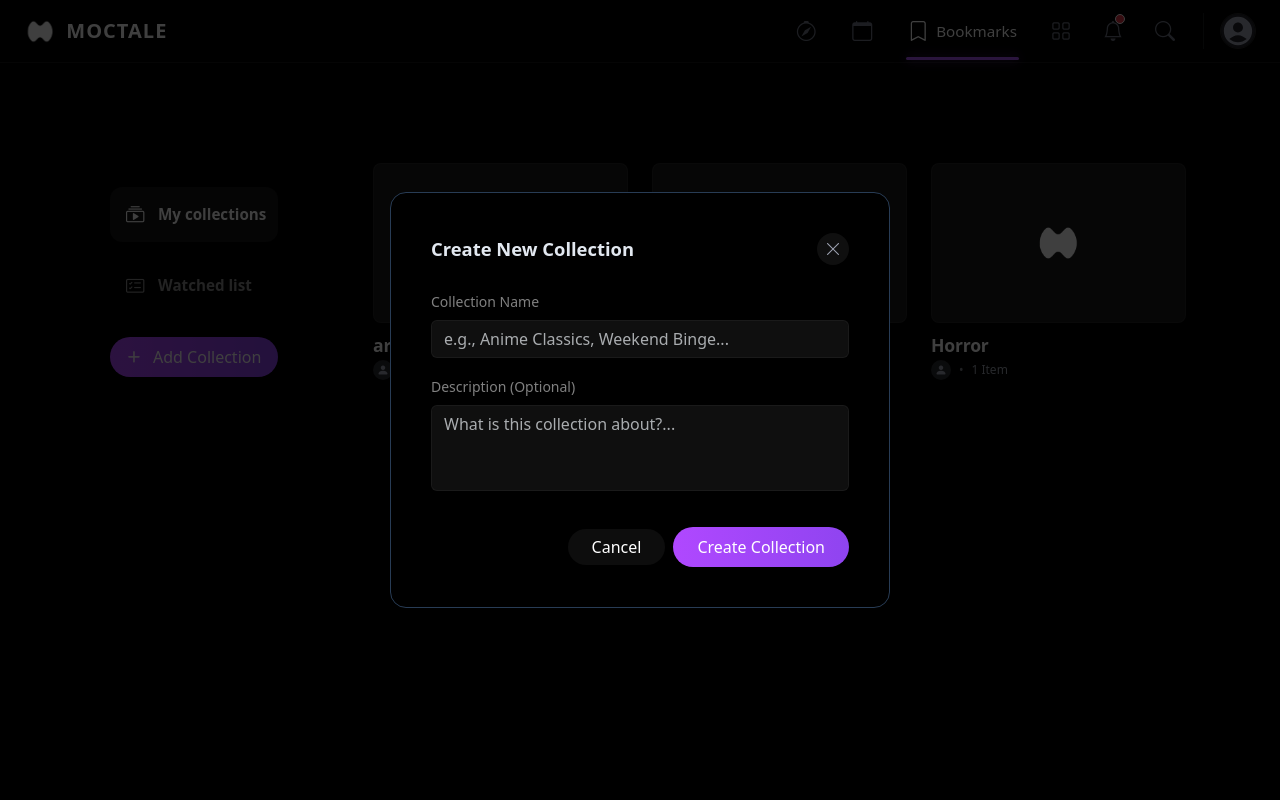
After one commit to Amrinder-17/Moctale-clone, a Django app: page /media/bookmark/ in a window 1280 px wide, after a click on "Add Collection". The commit adds this page. Run offline with Django 5.2, Linux system fonts and the light colour scheme; a user stored in the database is signed in; data comes from the database, SQL or seed files in the repository; both versions use the stored data as it was after the commit.

Commit message:
Add collection management features: implement bookmarks view, update models and templates for collections, and enhance UI with new styles

````diff
--- a/moctale/movies/static/movies/style.css
+++ b/moctale/movies/static/movies/style.css
@@ -1002,7 +1002,7 @@
     box-shadow: 0 8px 24px rgba(0, 0, 0, 0.6);
 }
 
-/* Stacking vertical buttons on the lower right block */
+/* Stacking vertical buttons on the schedule-sidebar lower right block */
 .action-buttons-vertical {
     min-width: 280px;
     position: relative;
@@ -1108,6 +1108,11 @@
     padding: 1.5rem 1rem;
     background: #090909;
     border-right: 1px solid rgba(255, 255, 255, 0.04);
+}
+.bookmarks-sidebar {
+    width: 200px;
+    flex-shrink: 0;
+    padding: 1.5rem 1rem;
 }
 
 .schedule-source-nav {
@@ -1444,3 +1449,49 @@
     background: rgba(122, 34, 255, 0.1);
     border-color: #7a22ff;
 }
+
+/* Collection Dynamic Display Grid Card Frame Elements */
+.collection-playlist-card {
+    background-image: var(--card-banner-url);
+    background-size: cover;
+    background-position: center;
+    height: 180px;
+    border: 1px solid rgba(255, 255, 255, 0.05);
+    transition: transform 0.25s cubic-bezier(0.4, 0, 0.2, 1), border-color 0.25s ease;
+    cursor: pointer;
+}
+
+.collection-playlist-card:hover {
+    transform: translateY(-4px);
+    border-color: rgba(122, 34, 255, 0.4); /* Theme accent highlight lines */
+}
+
+/* Matte background glass blur tracking layer */
+.card-gradient-shield {
+    background: linear-gradient(to top, rgba(0, 0, 0, 0.95) 20%, rgba(0, 0, 0, 0.4) 60%, rgba(0, 0, 0, 0.1) 100%);
+    z-index: 2;
+}
+
+.bg-blur {
+    background: rgba(255, 255, 255, 0.08) !important;
+    backdrop-filter: blur(8px);
+    border: 1px solid rgba(255, 255, 255, 0.05);
+}
+
+/* Enforce ellipsis tracking overrides on description lines */
+.truncate-description {
+    display: -webkit-box;
+    -webkit-line-clamp: 2;
+    -webkit-box-orient: vertical;
+    overflow: hidden;
+    text-overflow: ellipsis;
+    line-height: 1.3;
+}
+
+.extra-small {
+    font-size: 0.75rem !important;
+}
+
+.container-xl.py-5 {
+    padding-top: calc(56px + 2rem) !important; /* Adjust 56px to match your exact physical navbar height */
+}
--- /dev/null
+++ b/moctale/movies/templates/movies/bookmark.html
@@ -0,0 +1,236 @@
+{% extends "layout.html" %}
+{% load static %}
+{% block extra_css %}
+    <link rel="stylesheet" href="{% static 'movies/style.css' %}">
+{% endblock  %}
+{% block nav_active_explore %}{% endblock %}
+{% block nav_active_bookmark %}active{% endblock %}
+
+{% block content %}
+<div class="container-xl" style="padding-top: 100px !important; min-height: 100vh;">
+    <div class="row">
+
+        <div class="col-md-3 mb-4">
+            <aside class="bookmarks-sidebar d-none d-md-block">
+                <nav class="schedule-source-nav d-flex flex-column gap-3">
+                    <button type="button" class="schedule-source-btn active" data-source="My collections">
+                        <i class="bi bi-collection-play"></i>
+                        <span>My collections</span>
+                    </button>
+                    <button type="button" class="schedule-source-btn" data-source="Watched list">
+                        <i class="bi bi-card-checklist"></i>
+                        <span>Watched list</span>
+                    </button>
+
+                    <button type="button"
+                            data-bs-toggle="modal"
+                            data-bs-target="#createCollectionDashboardModal"
+                            class="mt-2 inline-flex w-100 items-center justify-content-center gap-2 h-10 rounded-full text-sm font-medium text-white hover:opacity-90 transition-opacity focus:outline-none"
+                            style="background: linear-gradient(to right, #B048FF, #8F44F0); border: none; height: 40px; border-radius: 50px; display: inline-flex; align-items: center; justify-content: center;"
+                            aria-label="Add Collection">
+                        <i class="bi bi-plus-lg" style="font-size: 0.9rem; -webkit-text-stroke: 0.5px; margin-right: 4px;"></i>
+                        <span>Add Collection</span>
+                    </button>
+                </nav>
+            </aside>
+        </div>
+
+        <div class="col-md-9">
+            <div class="row g-4 style-grid-fixes">
+
+                {% for col in collections %}
+                    <div class="col-sm-6 col-lg-4"> <div class="collection-item-block d-flex flex-column gap-2" style="cursor: pointer; width: 100%; max-width: 280px;">
+
+                            <div class="collection-media-box position-relative rounded-3 overflow-hidden d-flex align-items-center justify-content-center"
+                                 style="background-image: url('{{ col.banner_url }}'); background-size: cover; background-position: center; height: 160px; border: 1px solid rgba(255, 255, 255, 0.05); background-color: #1a1a1a;">
+                                {% if not col.banner %}
+                                    <div class="brand-logo-container d-flex align-items-center justify-content-center" style="width: 48px; height: 48px; flex-shrink: 0;">
+                                        <img src="{% static 'images/logo.png' %}" alt="Moctale" style="width: 100%; height: 100%; object-fit: contain; flex-shrink: 0;">
+                                    </div>
+                                {% endif %}
+                            </div>
+
+                            <div class="collection-meta-details mt-1">
+                                <h3 class="text-white fw-bold mb-1" style="font-size: 1.1rem; letter-spacing: -0.2px;">{{ col.name }}</h3>
+                                <div class="d-flex align-items-center text-muted gap-2 extra-small" style="font-size: 0.85rem; color: #7a7e85 !important;">
+                                    <div class="user-mini-avatar d-flex align-items-center justify-content-center bg-dark rounded-circle" style="width: 20px; height: 20px; background-color: #2a2c30 !important;">
+                                        <i class="bi bi-person-fill" style="font-size: 0.75rem; color: #a0a5b5;"></i>
+                                    </div>
+                                    <span>•</span>
+                                    {% if col.is_default %}
+                                        <span class="d-flex align-items-center" title="Private default collection">
+                                            <i class="bi bi-lock-fill" style="font-size: 0.85rem;"></i>
+                                        </span>
+                                        <span>•</span>
+                                    {% endif %}
+                                    <span style="font-weight: 500; color: #9ca3af;">
+                                        {{ col.total_movies }} Item{{ col.total_movies|pluralize }}
+                                    </span>
+                                </div>
+                            </div>
+
+                        </div>
+                    </div>
+                {% empty %}
+                    <div class="col-12 text-center py-5">
+                        <div class="text-muted mb-3"><i class="bi bi-folder-x fs-1"></i></div>
+                        <h3 class="text-white h5">No collections found</h3>
+                        <p class="text-white-50 small">Your automatic baseline watchlist will generate when you reload your account.</p>
+                    </div>
+                {% endfor %}
+
+            </div> </div> </div> </div> ```
+
+<div class="modal fade" id="createCollectionDashboardModal" tabindex="-1" aria-labelledby="createColModalLabel" aria-hidden="true" style="z-index: 2050;">
+    <div class="modal-dialog modal-dialog-centered">
+        <div class="modal-content custom-dark-modal p-4" style="background-color: #1a1a1a; border: 1px solid rgba(255, 255, 255, 0.08); border-radius: 16px; color: #fff;">
+
+            <div class="modal-header border-0 pb-2 d-flex justify-content-between align-items-center">
+                <h5 class="modal-title fw-bold" id="createColModalLabel" style="font-size: 1.15rem;">Create New Collection</h5>
+                <button type="button" class="btn-close-custom" data-bs-dismiss="modal" aria-label="Close" style="background: rgba(255, 255, 255, 0.06); border: none; color: #a0a5b5; width: 32px; height: 32px; border-radius: 50%;">
+                    <i class="bi bi-x-lg"></i>
+                </button>
+            </div>
+
+            <div class="modal-body py-3">
+                <form id="dashboardCreateCollectionForm">
+                    {% csrf_token %}
+                    <div class="mb-3">
+                        <label for="dashboardColName" class="form-label text-white-50 small fw-medium">Collection Name</label>
+                        <input type="text" class="form-control bg-dark text-white border-secondary" id="dashboardColName" placeholder="e.g., Anime Classics, Weekend Binge..." required style="background-color: #0f0f0f !important; border-color: rgba(255,255,255,0.1) !important;">
+                    </div>
+                    <div class="mb-2">
+                        <label for="dashboardColDesc" class="form-label text-white-50 small fw-medium">Description (Optional)</label>
+                        <textarea class="form-control bg-dark text-white border-secondary" id="dashboardColDesc" rows="3" placeholder="What is this collection about?..." style="background-color: #0f0f0f !important; border-color: rgba(255,255,255,0.1) !important; resize: none;"></textarea>
+                    </div>
+                </form>
+            </div>
+
+            <div class="modal-footer border-0 pt-2">
+                <button type="button" class="btn btn-secondary rounded-full px-4 text-sm" data-bs-dismiss="modal" style="border-radius: 50px; background: rgba(255,255,255,0.05); border: none;">Cancel</button>
+                <button type="button" id="btnSubmitDashboardCollection" class="text-sm font-medium text-white px-4 py-2" style="background: linear-gradient(to right, #B048FF, #8F44F0); border: none; border-radius: 50px;">Create Collection</button>
+            </div>
+
+        </div>
+    </div>
+</div>
+<div id="moctaleSearchModal" class="search-overlay-modal-screen">
+        <div class="search-modal-inner-box">
+
+            <div class="search-input-field-wrapper">
+                <i class="bi bi-search glass-tint"></i>
+                <input type="text" id="liveSearchInput" placeholder="Search for Movies, Shows, Anime, Cast & Crew or Users..." autocomplete="off">
+            </div>
+
+            <div class="search-tabs-row">
+                <span class="tab-item active" data-tab="content">Content</span>
+                <span class="tab-item" data-tab="collections">Collections</span>
+                <span class="tab-item" data-tab="cast">Cast & Crew</span>
+                <span class="tab-item" data-tab="users">Users</span>
+            </div>
+
+            <div class="search-results-display-area">
+
+                <div id="searchDefaultState" class="modal-empty-state-pane">
+                    <div class="history-circle">
+                        <i class="bi bi-search"></i>
+                    </div>
+                    <h3>No recent searches</h3>
+                    <p>Your search history will appear here</p>
+                </div>
+
+                <div id="liveResultsGrid" class="live-results-grid hidden"></div>
+            </div>
+
+        </div>
+    </div>
+{% endblock content %}
+
+{% block extra_js %}
+<script src="https://cdn.jsdelivr.net/npm/bootstrap@5.3.2/dist/js/bootstrap.bundle.min.js"></script>
+
+<script>
+document.addEventListener('DOMContentLoaded', () => {
+    const btnSubmit = document.getElementById('btnSubmitDashboardCollection');
+    const inputName = document.getElementById('dashboardColName');
+    const inputDesc = document.getElementById('dashboardColDesc');
+    const form = document.getElementById('dashboardCreateCollectionForm');
+
+    if (btnSubmit && inputName) {
+        btnSubmit.addEventListener('click', async (e) => {
+            e.preventDefault();
+
+            const nameValue = inputName.value.trim();
+            const descValue = inputDesc ? inputDesc.value.trim() : '';
+            if (!nameValue) return;
+
+            const csrfToken = form.querySelector('[name=csrfmiddlewaretoken]').value;
+            const formData = new FormData();
+            formData.append('name', nameValue);
+            formData.append('description', descValue); // Optional field update
+
+            try {
+                const response = await fetch('/media/collection/create/', {
+                    method: 'POST',
+                    headers: { 'X-CSRFToken': csrfToken },
+                    body: formData
+                });
+                const data = await response.json();
+
+                if (data.success) {
+                    // Target your row grid wrapper
+                    const gridContainer = document.querySelector('.row.g-4');
+
+                    const newCardHtml = `
+                        <div class="col-sm-6 col-lg-4">
+                            <div class="collection-item-block d-flex flex-column gap-2" style="cursor: pointer; width: 100%; max-width: 280px;">
+                                <div class="collection-media-box position-relative rounded-3 overflow-hidden d-flex align-items-center justify-content-center"
+                                    style="background-image: url('/static/images/default_collection_banner.png'); background-size: cover; background-position: center; height: 160px; border: 1px solid rgba(255, 255, 255, 0.05); background-color: #1a1a1a;">
+                                    <div class="brand-logo-container d-flex align-items-center justify-content-center" style="width: 48px; height: 48px; flex-shrink: 0;">
+                                        <img src="/static/images/logo.png" alt="Moctale" style="width: 100%; height: 100%; object-fit: contain; flex-shrink: 0;">
+                                    </div>
+                                </div>
+                                <div class="collection-meta-details mt-1">
+                                    <h3 class="text-white fw-bold mb-1" style="font-size: 1.1rem; letter-spacing: -0.2px;">${data.name}</h3>
+                                    <div class="d-flex align-items-center text-muted gap-2 extra-small" style="font-size: 0.85rem; color: #7a7e85 !important;">
+                                        <div class="user-mini-avatar d-flex align-items-center justify-content-center bg-dark rounded-circle" style="width: 20px; height: 20px; background-color: #2a2c30 !important;">
+                                            <i class="bi bi-person-fill" style="font-size: 0.75rem; color: #a0a5b5;"></i>
+                                        </div>
+                                        <span>•</span>
+
+                                        <span class="d-flex align-items-center">
+                                            <i class="bi bi-lock-fill" style="font-size: 0.85rem;"></i>
+                                        </span>
+                                        <span>•</span>
+
+                                        <span style="font-weight: 500; color: #9ca3af;">
+                                            0 Items
+                                        </span>
+                                    </div>
+                                </div>
+                            </div>
+                        </div>
+                    `;
+
+                    // Hide empty states if any are active
+                    if (gridContainer.innerHTML.includes('No collections found')) {
+                        gridContainer.innerHTML = '';
+                    }
+
+                    // Append card live into the window list grid layout view
+                    gridContainer.insertAdjacentHTML('beforeend', newCardHtml);
+
+                    // Reset input elements and close modal smoothly
+                    form.reset();
+                    const modalElement = document.getElementById('createCollectionDashboardModal');
+                    const modalInstance = bootstrap.Modal.getInstance(modalElement) || new bootstrap.Modal(modalElement);
+                    modalInstance.hide();
+                }
+            } catch (err) {
+                console.error('Error adding folder record to dashboard grid context:', err);
+            }
+        });
+    }
+});
+</script>
+{% endblock extra_js %}
--- a/moctale/movies/urls.py
+++ b/moctale/movies/urls.py
@@ -10,4 +10,5 @@ urlpatterns = [
     path('toggle-activity/', views.toggle_movie_action, name='toggle_movie_action'),
     path('collection/toggle-movie/', views.toggle_collection_movie, name='toggle_collection_movie'),
     path('collection/create/', views.create_custom_collection, name='create_custom_collection'),
+    path('bookmark/',views.bookmarks,name='bookmarks'),
 ]
--- a/moctale/movies/views.py
+++ b/moctale/movies/views.py
@@ -9,6 +9,7 @@ from django.urls import reverse
 from django.views.decorators.http import require_POST
 from django.shortcuts import get_object_or_404
 from .models import Collection, UserMovieActivity
+from django.db.models import Count
 
 
 
@@ -522,16 +523,15 @@ def toggle_collection_movie(request):
         defaults={'movie_title': movie_title}
     )
 
-    # Toggle the collection membership status
-    if collection in activity.collections.all():
-        activity.collections.remove(collection)
+    if collection in activity.Collections.all():
+        activity.Collections.remove(collection)
         in_collection = False
     else:
-        activity.collections.add(collection)
+        activity.Collections.add(collection)
         in_collection = True
 
     # Determine if this movie is saved in ANY collections now (to style the main button)
-    has_any_collection = activity.collections.exists()
+    has_any_collection = activity.Collections.exists()
 
     return JsonResponse({
         'success': True,
@@ -559,3 +559,13 @@ def create_custom_collection(request):
         'id': collection.id,
         'name': collection.name
     })
+
+
+@login_required
+def bookmarks(request):
+    collections= request.user.collections.all().annotate(total_movies=Count('movies')
+    ).order_by('-is_default','-created_at')
+    context={
+        "collections":collections
+    }
+    return render(request,'movies/bookmark.html',context)
--- a/moctale/templates/layout.html
+++ b/moctale/templates/layout.html
@@ -8,7 +8,6 @@
     <link href="https://cdn.jsdelivr.net/npm/bootstrap@5.3.8/dist/css/bootstrap.min.css" rel="stylesheet" integrity="sha384-sRIl4kxILFvY47J16cr9ZwB07vP4J8+LH7qKQnuqkuIAvNWLzeN8tE5YBujZqJLB" crossorigin="anonymous">
     <link rel="stylesheet" href="https://cdn.jsdelivr.net/npm/bootstrap-icons@1.11.3/font/bootstrap-icons.min.css">
     <link href="{% static 'style.css' %}?v=1.1" rel="stylesheet">
-    <link rel="stylesheet" href="https://cdn.jsdelivr.net/npm/bootstrap-icons@1.11.3/font/bootstrap-icons.min.css">
     {% block extra_css %}{% endblock %}
 </head>
 <body >
@@ -53,10 +52,12 @@
 
 
           <!-- Tab 4: Bookmark -->
-          <button type="button" class="nav-tray-btn {% block bookmark %}{% endblock  %}">
+           <a href="{% url "bookmarks" %}">
+          <button type="button" class="nav-tray-btn {% block nav_active_bookmark %}{% endblock  %}">
             <i class="bi bi-bookmark"></i>
             <span class="label-text">Bookmarks</span>
           </button>
+          </a>
 
           <!-- Tab 5: Grid Menu (Static Icon Only) -->
           <div class="dropdown d-inline-block">
````
Also changed, not shown: moctale/movies/models.py (+13 -1 lines), moctale/movies/templates/movies/detail.html (+68 -96 lines), moctale/db.sqlite3, moctale/movies/migrations/0003_collection_banner_collection_description.py (added), moctale/movies/static/images/default_collection_banner.png (added).
